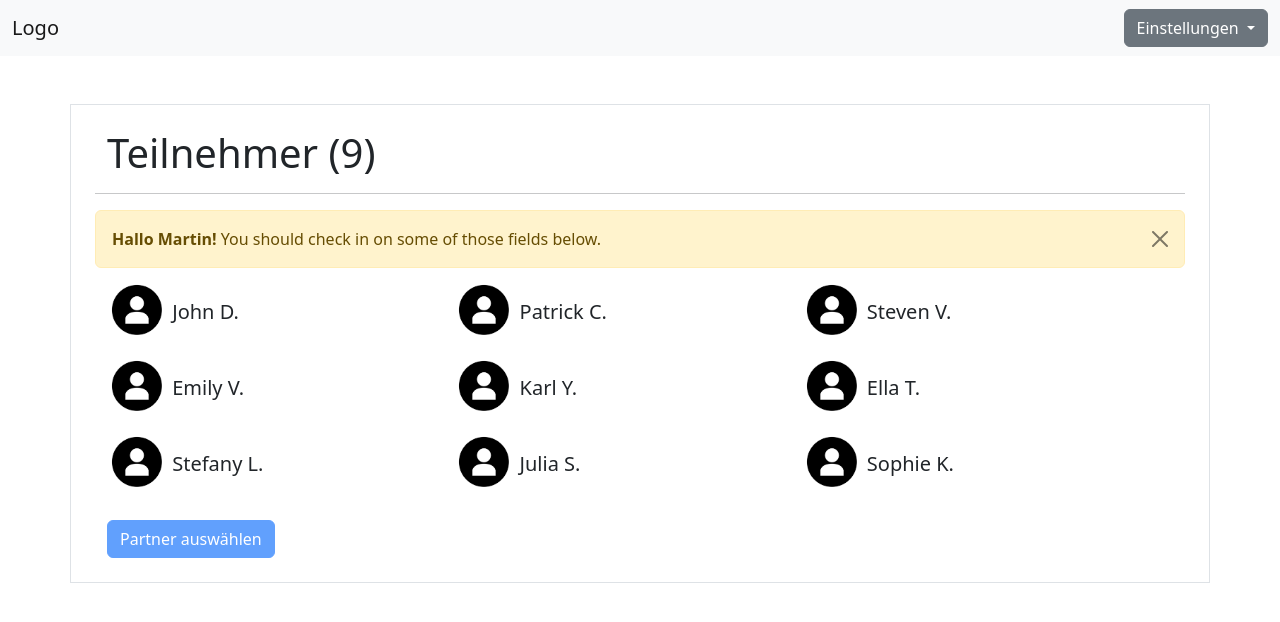
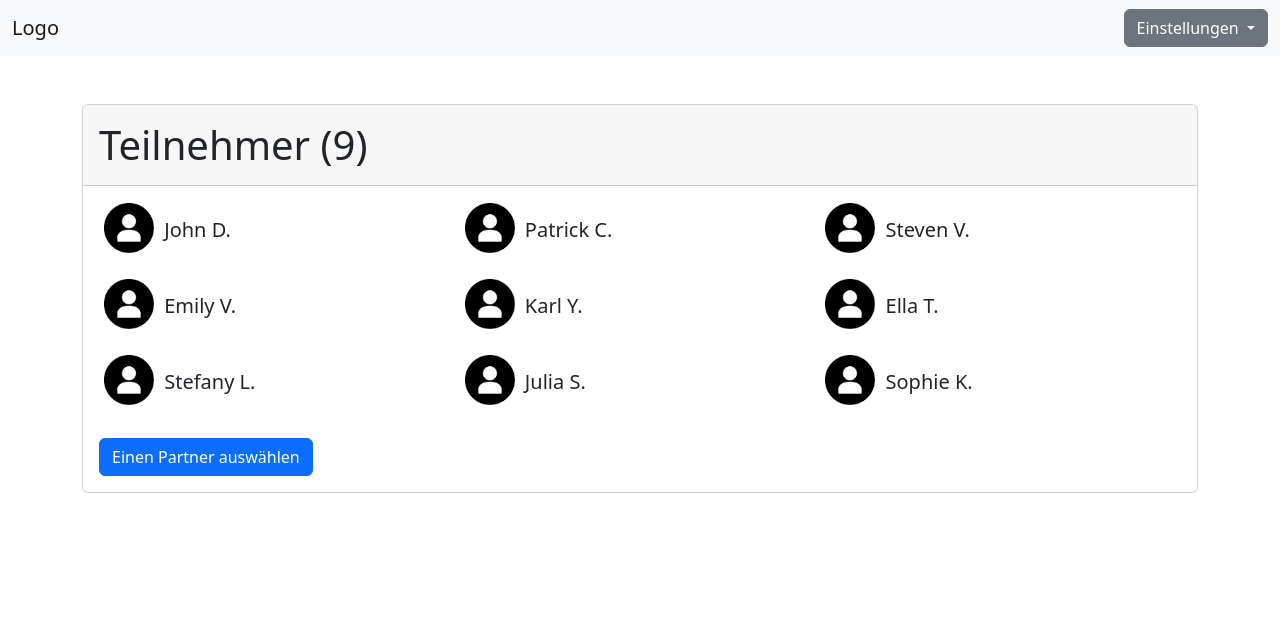
Before and after one commit to gstring33/mdh-true-gift, a Vue app: page / in a window 1280 px wide. Shown: the top 622 px of the page. Built offline with nearby package versions, Linux system fonts and the light colour scheme.

Commit message:
Transform Members component as a card

```diff
--- a/src/components/Members.vue
+++ b/src/components/Members.vue
@@ -1,12 +1,8 @@
 <template>
   <div class="container">
-    <div class="row px-4 py-4 border bg-ligh">
-      <h1 class="display-6 mb-3">Teilnehmer (9)</h1>
-      <hr/>
-      <div class="alert alert-warning alert-dismissible fade show" role="alert">
-        <strong>Hallo Martin!</strong> You should check in on some of those fields below.
-        <button type="button" class="btn-close" data-bs-dismiss="alert" aria-label="Close"></button>
-      </div>
+    <div class="card mb-3">
+      <div class="card-header display-6 py-3">Teilnehmer (9)</div>
+      <div class="card-body">
         <div class="row mb-4">
           <div class="row align-items-start mb-md-3">
             <div class="col col-12 col-md-4 lead">
@@ -51,8 +47,7 @@
             </div>
           </div>
         </div>
-      <div class="d-grid mx-auto d-md-flex">
-        <button class="btn btn-primary disabled" type="button">Partner auswählen</button>
+        <button type="button" class="btn btn-primary">Einen Partner auswählen</button>
       </div>
     </div>
   </div>
```
Lines whose indentation alone changed are shown as unchanged.
